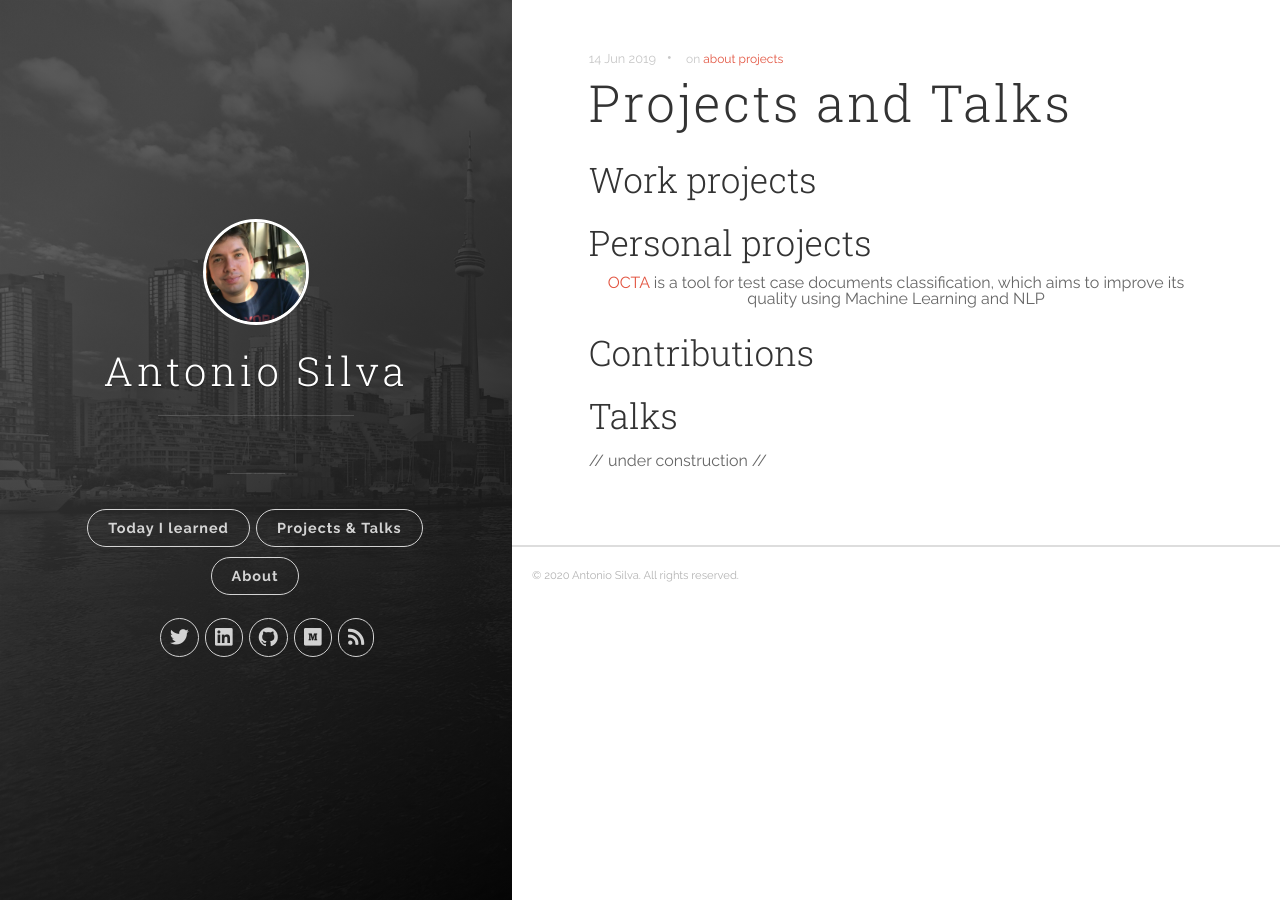
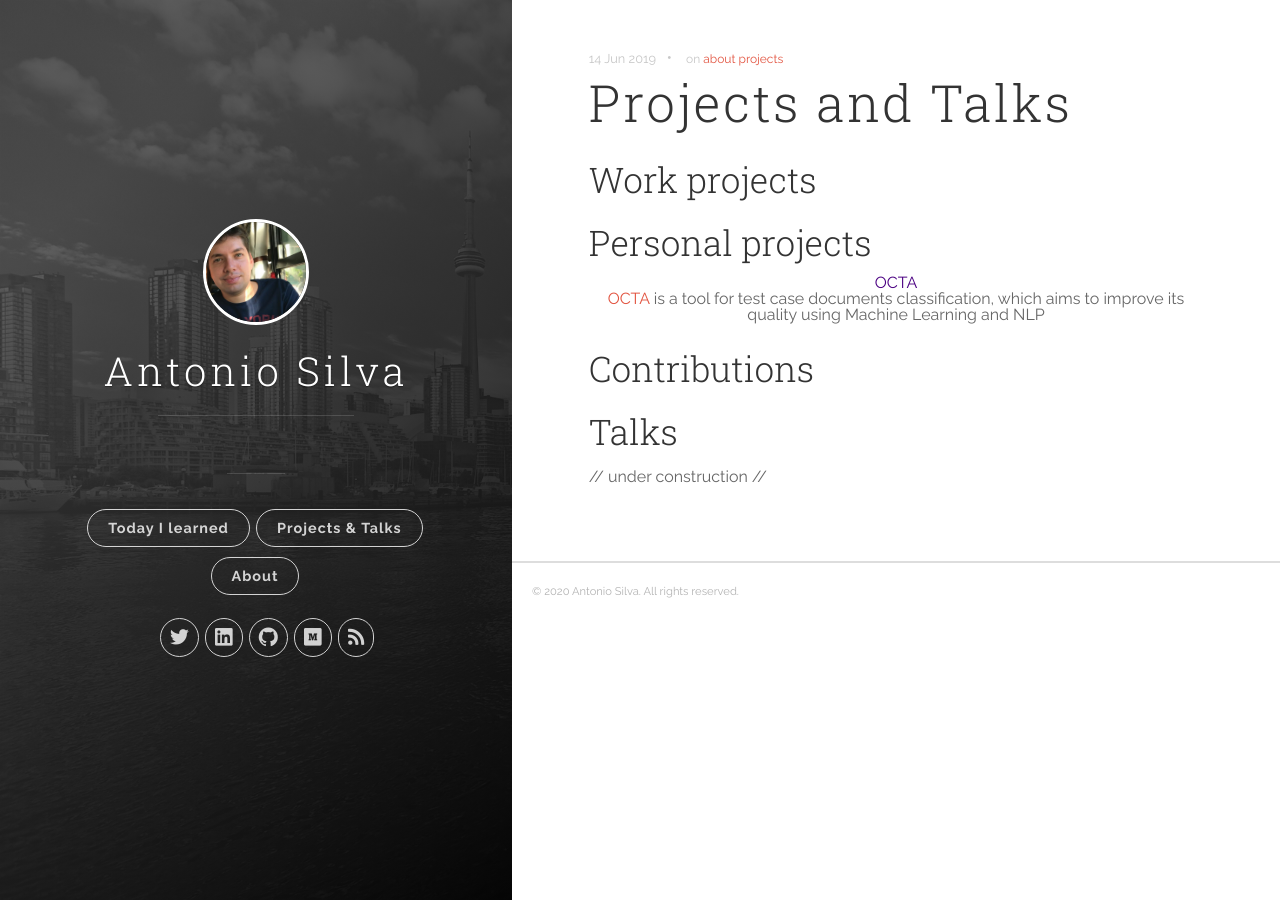
Before and after one commit to antoniosj/antoniosj.github.io, a Jekyll site: the page built from _posts/2020-06-14-rro.markdown, in a window 1280 px wide. Built offline with Jekyll 4.4.1, drawn with Linux system fonts in a browser that asks for light colours.

Commit message:
Update 2020-06-14-rro.markdown

```diff
--- a/_posts/2020-06-14-rro.markdown
+++ b/_posts/2020-06-14-rro.markdown
@@ -9,7 +9,7 @@
 ## Work projects
 
 ## Personal projects
-<div style="text-align:center"><a href="https://www.antoniosj.com/2018/octa/">OCTA</a> is a tool for test case documents classification, which aims to improve its quality using Machine Learning and NLP</div>
+<div style="text-align:center"><a href="https://www.antoniosj.com/2018/octa/"><div class="indigo">OCTA</div>OCTA</a> is a tool for test case documents classification, which aims to improve its quality using Machine Learning and NLP</div>
 
 ## Contributions
 
```
